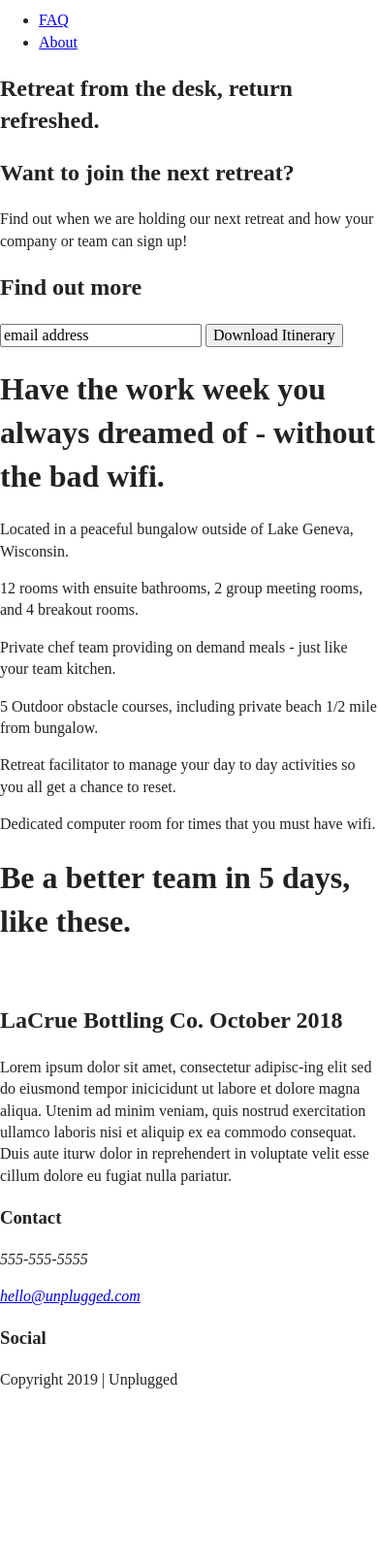
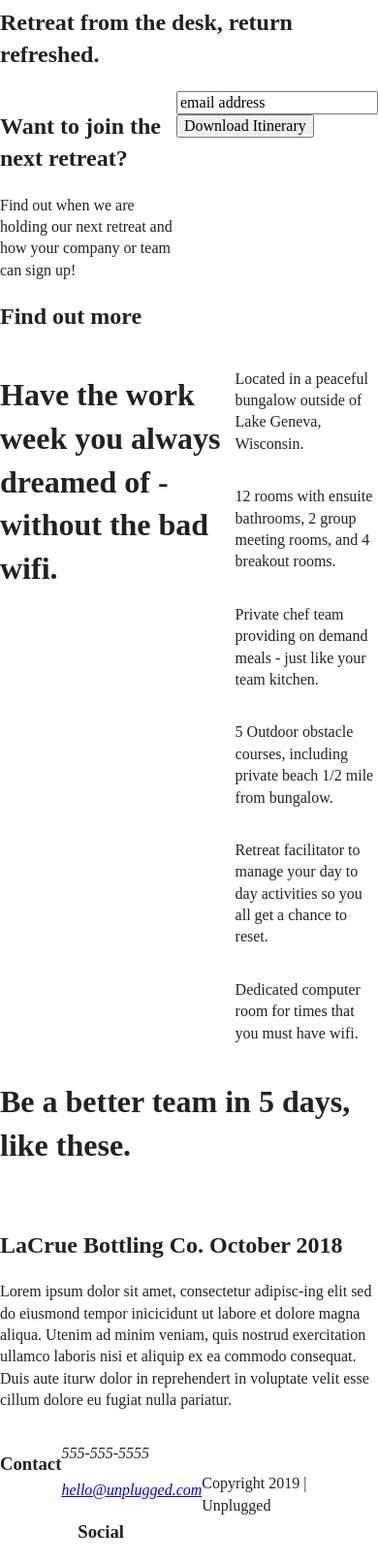
Before and after one commit to DOdric-B-Sykes/Unplugged_project, a website built with Parcel: page index.html in a window 390 px wide. Shown: the part 101-1713 px from the top of the page at 97% size. Before the commit the page ends 1552 px from the top, so only its background shows below. Built offline with nearby package versions, Linux system fonts and the light colour scheme.

Commit message:
added mobile css/minor change faq/about

```diff
--- a/css/main.css
+++ b/css/main.css
@@ -86,6 +86,182 @@ textarea {
 /* ==========================================================================
    Author's custom styles
    ========================================================================== */
+
+/******* Base Header - Footer Styles ********/
+
+header, footer {
+  display: flex;
+  justify-content: center;
+  align-items: center;
+
+}
+
+/******** Header Styles ********/
+
+header {
+
+}
+
+header .content-wrapper {
+  display: flex;
+  align-items: center;
+  justify-content: center;
+}
+
+header nav {
+  display: flex;
+  justify-content: space-between;
+
+}
+
+header nav ul {
+  display: flex;
+  justify-content: space-between;
+  align-items: center;
+}
+
+/****** Mobile Styles **********/
+/***** Home Page *******/
+
+/** Main **/
+.hero-area {
+  display: flex;
+  align-items: flex-start;
+  justify-content: center;
+
+}
+
+aside {
+  display: flex;
+  justify-content: center;
+  align-items: space-between;
+
+}
+
+.form-description {
+
+}
+
+.form {
+
+}
+
+.features {
+  display: flex;
+  justify-content: center;
+
+}
+
+.features-heading {
+
+}
+
+.features-items {
+  display: flex;
+  justify-content: center;
+
+}
+
+.fontawesome-icon {
+  display: flex;
+  align-items: center;
+  justify-content: center;
+
+}
+
+.features-item-description {
+  display: flex;
+  align-items: center;
+  justify-content: center;
+
+}
+
+.reviews {
+  display: flex;
+  justify-content: center;
+  align-items: center;
+
+}
+
+.reviews .content-wrapper {
+
+}
+
+/** Footer **/
+
+footer {
+
+}
+
+footer .content-wrapper {
+  display: flex;
+  justify-content: center;
+  align-items: center;
+
+}
+
+.footer-content {
+
+}
+
+footer .contact {
+  display: flex;
+  justify-content: center;
+  align-items: center;
+
+}
+
+footer .social {
+  display: flex;
+  justify-content: center;
+  align-items: center;
+
+}
+
+footer .social-icons {
+  display: flex;
+  justify-content: space-between;
+}
+
+footer .social p {
+  display: flex;
+
+}
+
+.copyright {
+  display: flex;
+  justify-content: center;
+  align-items: center;
+
+}
+
+/****** About Page *******/
+.mission {
+  display: flex;
+  justify-content: center;
+  align-items: center;
+
+}
+
+.contact-section {
+  display: flex;
+  justify-content: center;
+  align-items: center;
+
+}
+
+/****** FAQ Page ********/
+.faq-content {
+  display: flex;
+  justify-content: center;
+
+}
+
+.faq-content-wrapper {
+  display: flex;
+  align-items: space-between;
+
+}
 
 /* ==========================================================================
    Helper classes
```
Also changed, not shown: about/index.html (+1 -1 lines), faq/index.html (+1 -1 lines).
